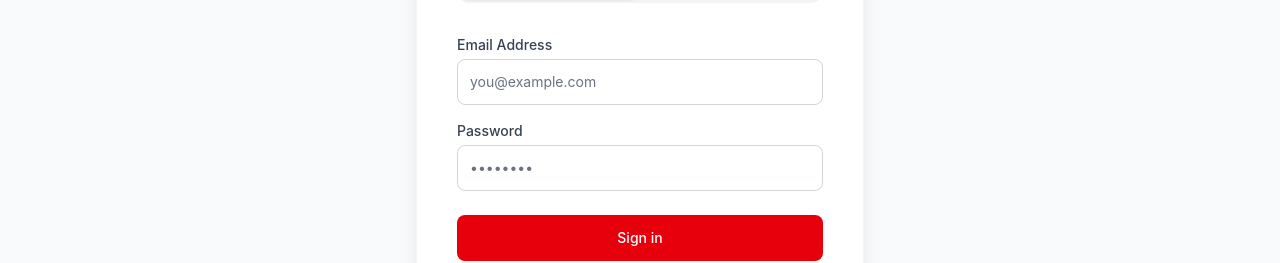
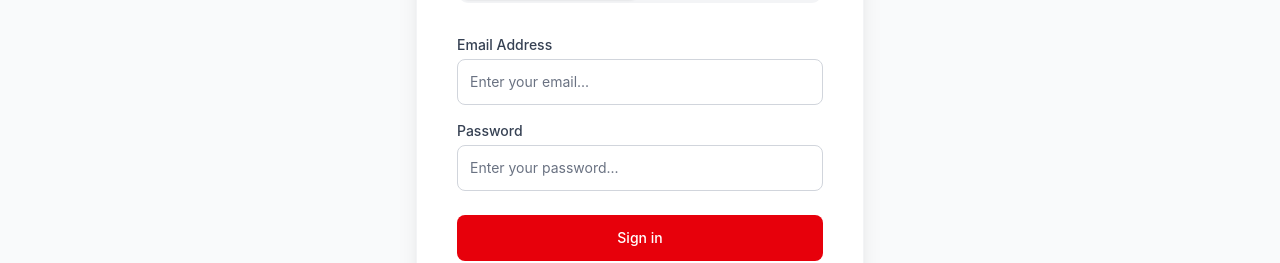
Before and after one commit to Jagannath-Roy/CreatorBoost.AI, a React app in the folder frontend/: page /login in a window 1280 px wide. Shown: the part 441-704 px from the top of the page. Built offline with nearby package versions, Linux system fonts and the light colour scheme; no server answers; the HTML template or start-up script is replaced by a standard one.

Commit message:
Change Placeholder

```diff
--- a/frontend/src/pages/Login.jsx
+++ b/frontend/src/pages/Login.jsx
@@ -49,7 +49,7 @@ const Login = () => {
                                 type="email"
                                 required
                                 className="mt-1 appearance-none relative block w-full px-3 py-3 border border-gray-300 dark:border-slate-600 placeholder-gray-500 dark:placeholder-gray-400 text-gray-900 dark:text-white bg-white dark:bg-slate-700 rounded-lg focus:outline-none focus:ring-red-500 focus:border-red-500 focus:z-10 sm:text-sm transition-colors duration-200"
-                                placeholder="you@example.com"
+                                placeholder="Enter your email..."
                                 value={email}
                                 onChange={(e) => setEmail(e.target.value)}
                             />
@@ -60,7 +60,7 @@ const Login = () => {
                                 type="password"
                                 required
                                 className="mt-1 appearance-none relative block w-full px-3 py-3 border border-gray-300 dark:border-slate-600 placeholder-gray-500 dark:placeholder-gray-400 text-gray-900 dark:text-white bg-white dark:bg-slate-700 rounded-lg focus:outline-none focus:ring-red-500 focus:border-red-500 focus:z-10 sm:text-sm transition-colors duration-200"
-                                placeholder="••••••••"
+                                placeholder="Enter your password..."
                                 value={password}
                                 onChange={(e) => setPassword(e.target.value)}
                             />
--- a/frontend/src/pages/Register.jsx
+++ b/frontend/src/pages/Register.jsx
@@ -50,7 +50,7 @@ const Register = () => {
                                 type="text"
                                 required
                                 className="mt-1 appearance-none relative block w-full px-3 py-3 border border-gray-300 dark:border-slate-600 placeholder-gray-500 dark:placeholder-gray-400 text-gray-900 dark:text-white bg-white dark:bg-slate-700 rounded-lg focus:outline-none focus:ring-red-500 focus:border-red-500 focus:z-10 sm:text-sm transition-colors duration-200"
-                                placeholder="John Doe"
+                                placeholder="Enter your name..."
                                 value={name}
                                 onChange={(e) => setName(e.target.value)}
                             />
@@ -61,7 +61,7 @@ const Register = () => {
                                 type="email"
                                 required
                                 className="mt-1 appearance-none relative block w-full px-3 py-3 border border-gray-300 dark:border-slate-600 placeholder-gray-500 dark:placeholder-gray-400 text-gray-900 dark:text-white bg-white dark:bg-slate-700 rounded-lg focus:outline-none focus:ring-red-500 focus:border-red-500 focus:z-10 sm:text-sm transition-colors duration-200"
-                                placeholder="you@example.com"
+                                placeholder="Enter your email..."
                                 value={email}
                                 onChange={(e) => setEmail(e.target.value)}
                             />
@@ -72,7 +72,7 @@ const Register = () => {
                                 type="password"
                                 required
                                 className="mt-1 appearance-none relative block w-full px-3 py-3 border border-gray-300 dark:border-slate-600 placeholder-gray-500 dark:placeholder-gray-400 text-gray-900 dark:text-white bg-white dark:bg-slate-700 rounded-lg focus:outline-none focus:ring-red-500 focus:border-red-500 focus:z-10 sm:text-sm transition-colors duration-200"
-                                placeholder="••••••••"
+                                placeholder="Enter your password..."
                                 value={password}
                                 onChange={(e) => setPassword(e.target.value)}
                             />
```
